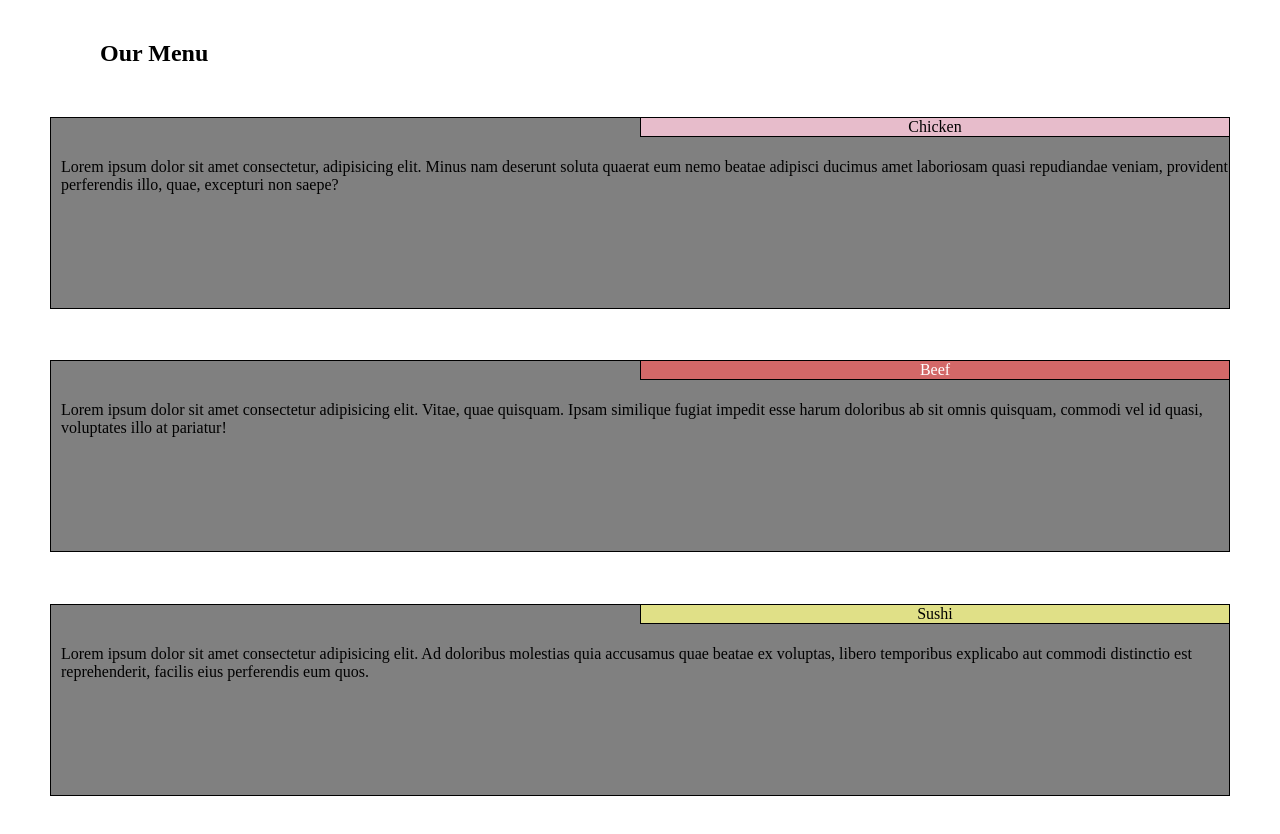
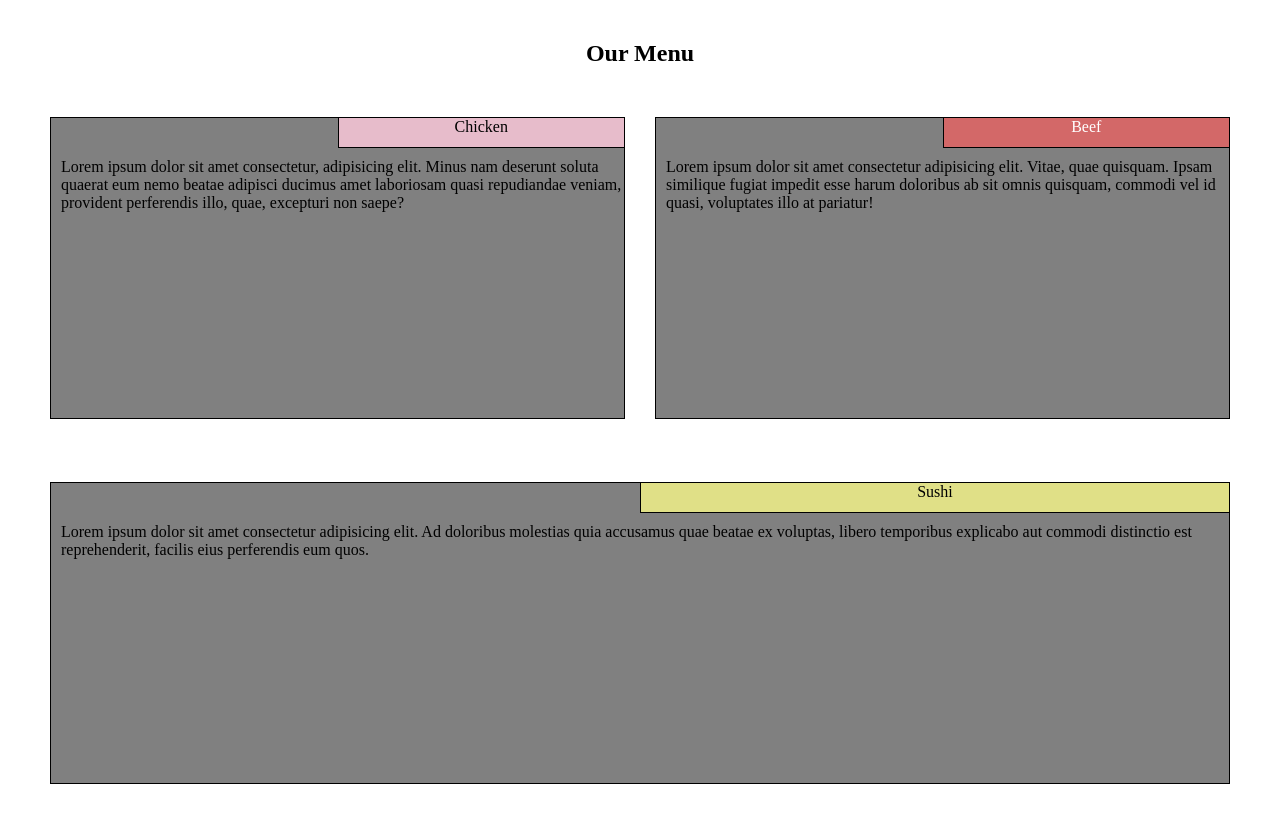
Before and after one commit to nierkaproxy/cssMedia1, a plain HTML site: page index.html in a window 1280 px wide. Drawn offline with Linux system fonts and the light colour scheme.

Commit message:
half finished

```diff
--- a/index.html
+++ b/index.html
@@ -10,15 +10,15 @@
 <body>
     <h2>Our Menu</h2>
     <div class="container">
-        <div class="box">
+        <div class="box1">
             <div class="chicken">Chicken</div>
             <p>Lorem ipsum dolor sit amet consectetur, adipisicing elit. Minus nam deserunt soluta quaerat eum nemo beatae adipisci ducimus amet laboriosam quasi repudiandae veniam, provident perferendis illo, quae, excepturi non saepe?</p>
         </div>
-        <div class="box">
+        <div class="box2">
             <div class="beef"><span>Beef</span></div>
             <p>Lorem ipsum dolor sit amet consectetur adipisicing elit. Vitae, quae quisquam. Ipsam similique fugiat impedit esse harum doloribus ab sit omnis quisquam, commodi vel id quasi, voluptates illo at pariatur!</p>
         </div>
-        <div class="box">
+        <div class="box3">
             <div class="sushi">Sushi</div>
             <p>Lorem ipsum dolor sit amet consectetur adipisicing elit. Ad doloribus molestias quia accusamus quae beatae ex voluptas, libero temporibus explicabo aut commodi distinctio est reprehenderit, facilis eius perferendis eum quos.</p>
         </div>
--- a/styles.css
+++ b/styles.css
@@ -16,7 +16,7 @@
 }
 
 
-.box{
+.box1, .box2, .box3{
     border: 1px solid black;
     background-color: gray;
     position: relative;
@@ -54,13 +54,29 @@ p {
 
 h2{
     padding-top: 40px;
-    padding-left: 100px;
+    text-align: center;
 }
 
 span{
     color: white;
 }
 
-/* @media */
+@media (min-width: 321px){
+
+    .container {
+        grid-template-columns: repeat(2, 1fr);
+        grid-template-rows: repeat(2, 1fr);
+    }
+
+
+    .box1, .box2, .box3{
+        overflow-x: hidden;
+        overflow-y: hidden;
+    }
+
+    .box3{
+        grid-area: 2 / 1 / 3 / 3;
+    }
+}
 
 /* 320px - 768px */
```
